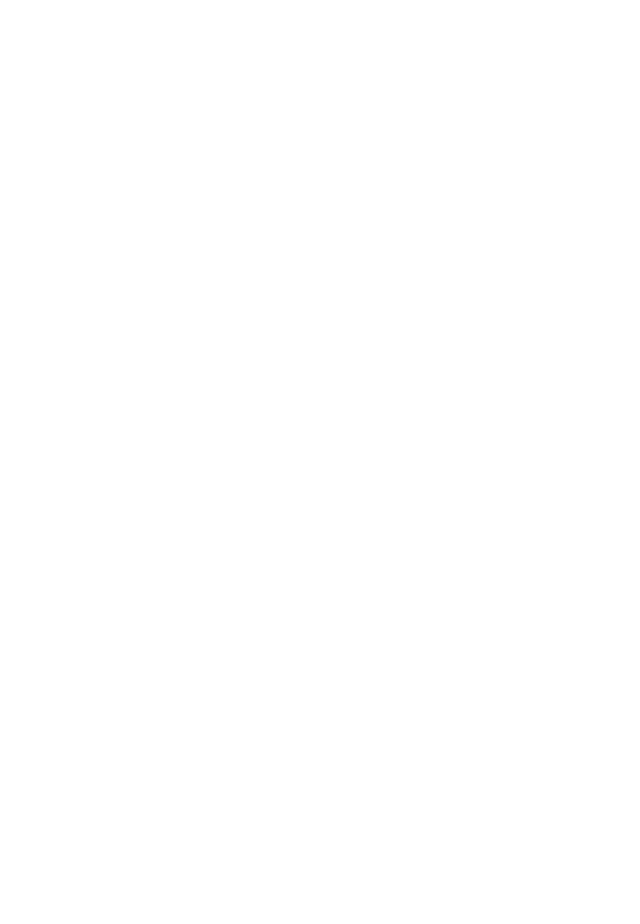
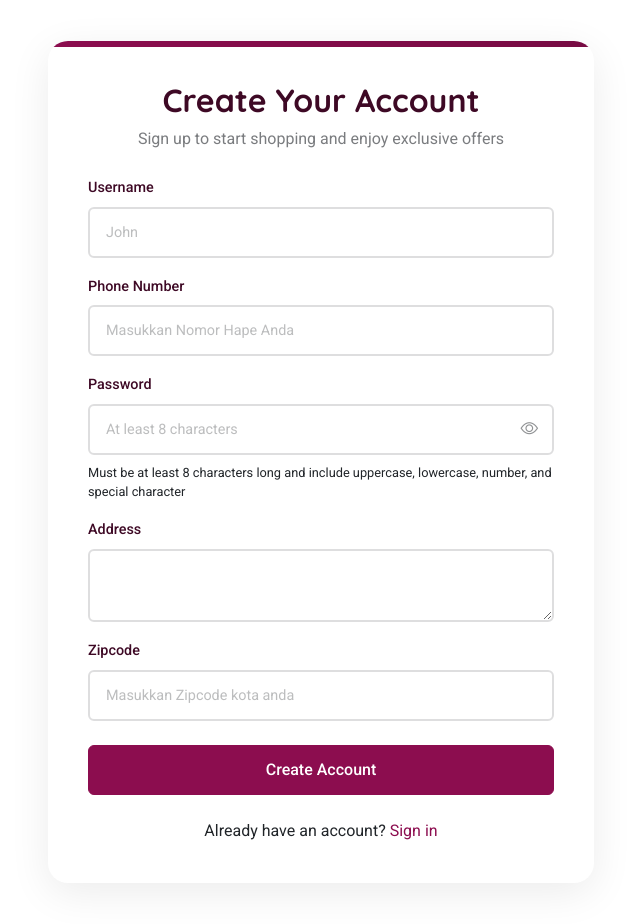
Before and after one commit to hexaviate/safaness-react, a React (Vite) app: page /register in a window 1280 px wide. Before the commit this address had no page. Shown: the part 180-1104 px from the top of the page, without its empty margins (319-959 px from the left). Before the commit the page ends 800 px from the top, so only its background shows below. Built offline with nearby package versions, Linux system fonts and the light colour scheme; no server answers.

Commit message:
menyelesaikan bagian register

```diff
--- a/src/App.jsx
+++ b/src/App.jsx
@@ -11,6 +11,7 @@ import Login from './components/auth/Login'
 import CheckoutConfirmation from './components/CheckoutConfirmation'
 import Profile from './components/Profile'
 import ProductFiltered from './components/ProductFiltered'
+import Register from './components/auth/Register'
 import { BrowserRouter as Router, Routes, Route } from 'react-router-dom'
 
 function App() {
@@ -20,6 +21,7 @@ function App() {
         <Route path="/" element={<ProductList/>}></Route>
         <Route path="/product" element={<ProductFiltered/>}></Route>
         <Route path="/login" element={<Login/>}></Route>
+        <Route path="/register" element={<Register/>}></Route>
         <Route path="/detail/:id" element={<ProductDetail/>}></Route>
         <Route path="/cart" element={<Cart/>}></Route>
         <Route path="/checkout" element={<CheckoutConfirmation/>}></Route>
--- a/src/components/CheckoutConfirmation.jsx
+++ b/src/components/CheckoutConfirmation.jsx
@@ -3,10 +3,12 @@ import Navbar from "../layout/Navbar";
 import Navigation from "../layout/Navigation";
 import axios from "axios";
 import dayjs from "dayjs";
+import { useNavigate } from "react-router-dom";
 
 export default function CheckoutConfirmation() {
   const [infolist, setInfoList] = useState([]);
   const [cartList, setCartList] = useState([]);
+  const navigate = useNavigate();
 
   useEffect(() => {
     fetchInfoList();
@@ -28,7 +30,15 @@ export default function CheckoutConfirmation() {
     });
   };
 
-  const date = dayjs(dateString).format("DD MMMM YYYY - HH:mm");
+  const handleSave = () => {
+    axios.post("/admin/transaction")
+    .then(function (res){
+      console.log(res.data.data);
+      navigate("/profile")
+    })
+  };
+
+  // const date = dayjs(dateString).format("DD MMMM YYYY - HH:mm");
 
   return (
     <>
@@ -144,7 +154,8 @@ export default function CheckoutConfirmation() {
                           Back to Cart
                         </button>
                         <button
-                          type="submit"
+                          type="button"
+                          onClick={handleSave}
                           class="btn btn-success place-order-btn"
                         >
                           Place Order
@@ -157,7 +168,10 @@ export default function CheckoutConfirmation() {
 
               <div class="col-lg-4">
                 {/* <!-- Order Summary --> */}
-                <div class="order-summary aos-init aos-animate" data-aos-delay="200">
+                <div
+                  class="order-summary aos-init aos-animate"
+                  data-aos-delay="200"
+                >
                   <div class="order-summary-header">
                     <h3>Order Summary</h3>
                     <button type="button" class="btn-toggle-summary d-lg-none">
@@ -167,8 +181,8 @@ export default function CheckoutConfirmation() {
 
                   <div class="order-summary-content">
                     <div class="order-items">
-                    {cartList.map((cart, key)=>{
-                      return(
+                      {cartList.map((cart, key) => {
+                        return (
                           <div class="order-item" key={key}>
                             <div class="order-item-image">
                               <img
@@ -181,34 +195,39 @@ export default function CheckoutConfirmation() {
                               <h4>{cart.product}</h4>
                               <div class="order-item-price">
                                 <span class="quantity">{cart.qty} ×</span>
-                            <span class="price">Rp.{Number(cart.price).toLocaleString()}</span>
+                                <span class="price">
+                                  Rp.{Number(cart.price).toLocaleString()}
+                                </span>
                               </div>
                             </div>
                           </div>
-
-                      )
+                        );
                       })}
 
-                      {infolist.map((info, key)=>{
+                      {infolist.map((info, key) => {
                         return (
-
                           <div class="order-totals" key={key}>
                             <div class="order-subtotal d-flex justify-content-between">
                               <span>Subtotal</span>
-                          <span>Rp.{Number(info.subtotal).toLocaleString()}</span>
+                              <span>
+                                Rp.{Number(info.subtotal).toLocaleString()}
+                              </span>
                             </div>
                             <div class="order-shipping d-flex justify-content-between">
                               <span>Ongkir</span>
-                          <span>Rp.{Number(info.ongkir).toLocaleString()}</span>
+                              <span>
+                                Rp.{Number(info.ongkir).toLocaleString()}
+                              </span>
                             </div>
                             <div class="order-total d-flex justify-content-between">
                               <span>Total</span>
-                          <span>Rp.{Number(info.total).toLocaleString()}</span>
+                              <span>
+                                Rp.{Number(info.total).toLocaleString()}
+                              </span>
                             </div>
                           </div>
-                        )
+                        );
                       })}
-
 
                       <div class="secure-checkout mt-4">
                         <div class="secure-checkout-header">
--- /dev/null
+++ b/src/components/auth/Register.jsx
@@ -0,0 +1,192 @@
+import React, { useState } from "react";
+import axios from "axios";
+import { useNavigate } from "react-router-dom";
+import Navbar from "../../layout/Navbar";
+import Navigation from "../../layout/Navigation";
+import { Link } from "react-router-dom";
+
+export default function Register() {
+  const [username, setUsername] = useState("");
+  const [password, setPassword] = useState("");
+  const [phone, setPhone] = useState("");
+  const [address, setAddress] = useState("");
+  const [zip_code, setZipcode] = useState("");
+  const navigate = useNavigate();
+
+  const handleSave = async () => {
+    try {
+        console.log({ username, password, phone, address, zip_code });
+      await axios
+        .post("/buyer/register", {
+          username: username,
+          password: password,
+          phone: phone,
+          address: address,
+          zip_code: zip_code,
+        })
+        .then(function (response) {
+          console.log(response.data);
+          let status = response.data.status;
+          let token = response.data.token;
+
+          if (status == "success") {
+            localStorage.setItem("token", token);
+            navigate("/");
+          }
+          console.log(status);
+        });
+    } catch (error) {
+      if (error.code === "ECONNABORTED") {
+        console.log("error wak");
+      } else {
+        console.log("ada error tapi bukan error yang itu", error.message);
+        console.error(error);
+
+      }
+    }
+
+    // axios.post('/buyer/login', {
+    //     username: username,
+    //     password: password
+    // })
+    // .then(function(response){
+    //     console.log(response.status);
+
+    // })
+  };
+
+  return (
+    <>
+      <header id="header" className="header position-relative">
+        <Navbar />
+        <Navigation />
+      </header>
+
+      <section id="register" className="register section">
+        <div className="container">
+          <div className="row justify-content-center">
+            <div className="col-lg-6">
+              <div className="registration-form-wrapper">
+                <div className="section-header mb-4 text-center">
+                  <h2>Create Your Account</h2>
+                  <p>Sign up to start shopping and enjoy exclusive offers</p>
+                </div>
+
+                <form action="#" method="POST">
+                  <div className="row">
+                    <div className="col-md-12 mb-3">
+                      <div className="form-group">
+                        <label htmlFor="firstName">Username</label>
+                        <input
+                          type="text"
+                          className="form-control"
+                          name="firstName"
+                          id="firstName"
+                          required=""
+                          minLength="2"
+                          placeholder="John"
+                          value={username}
+                          onChange={(event) => {
+                            setUsername(event.target.value);
+                          }}
+                        />
+                      </div>
+                    </div>
+                    <div className="col-md-12 mb-3">
+                      <div className="form-group">
+                        <label htmlFor="firstName">Phone Number</label>
+                        <input
+                          type="text"
+                          className="form-control"
+                          name="firstName"
+                          id="firstName"
+                          required=""
+                          minLength="2"
+                          placeholder="Masukkan Nomor Hape Anda"
+                          value={phone}
+                          onChange={(event) => {
+                            setPhone(event.target.value);
+                          }}
+                        />
+                      </div>
+                    </div>
+                  </div>
+
+                  <div className="form-group mb-3">
+                    <label htmlFor="password">Password</label>
+                    <div className="password-input">
+                      <input
+                        type="password"
+                        className="form-control"
+                        name="password"
+                        id="password"
+                        required=""
+                        minLength="8"
+                        placeholder="At least 8 characters"
+                        value={password}
+                        onChange={(event) => {
+                          setPassword(event.target.value);
+                        }}
+                      />
+                      <i className="bi bi-eye toggle-password"></i>
+                    </div>
+                    <small className="password-requirements">
+                      Must be at least 8 characters long and include uppercase,
+                      lowercase, number, and special character
+                    </small>
+                  </div>
+
+                  <div className="form-group mb-3">
+                    <label htmlFor="email">Address</label>
+                    <textarea
+                      name=""
+                      className="form-control"
+                      id=""
+                      onChange={(event) => {
+                        setAddress(event.target.value);
+                      }}
+                      value={address}
+                    ></textarea>
+                  </div>
+                  <div className="form-group mb-4">
+                    <label htmlFor="confirmPassword">Zipcode</label>
+                    <div className="password-input">
+                      <input
+                        onChange={(event) => {
+                          setZipcode(event.target.value);
+                        }}
+                        value={zip_code}
+                        type="text"
+                        className="form-control"
+                        name="confirmPassword"
+                        id="confirmPassword"
+                        placeholder="Masukkan Zipcode kota anda"
+                      />
+                    </div>
+                  </div>
+
+                  <div className="form-group mb-4"></div>
+
+                  <div className="form-group mb-4"></div>
+                  <div className="text-center mb-4">
+                    <button type="button" onClick={handleSave} className="btn btn-primary w-100">
+                      Create Account
+                    </button>
+                  </div>
+
+                  <div className="text-center">
+                    <p className="mb-0">
+                      Already have an account?{" "}
+                      <Link to={"/login"}>Sign in</Link>
+                    </p>
+                  </div>
+                </form>
+              </div>
+            </div>
+          </div>
+        </div>
+      </section>
+      {/* <!-- /Register Section --> */}
+    </>
+  );
+}
```
Also changed, not shown: src/components/ProductDetail.jsx (+40 -28 lines). Lines whose indentation alone changed are shown as unchanged.
